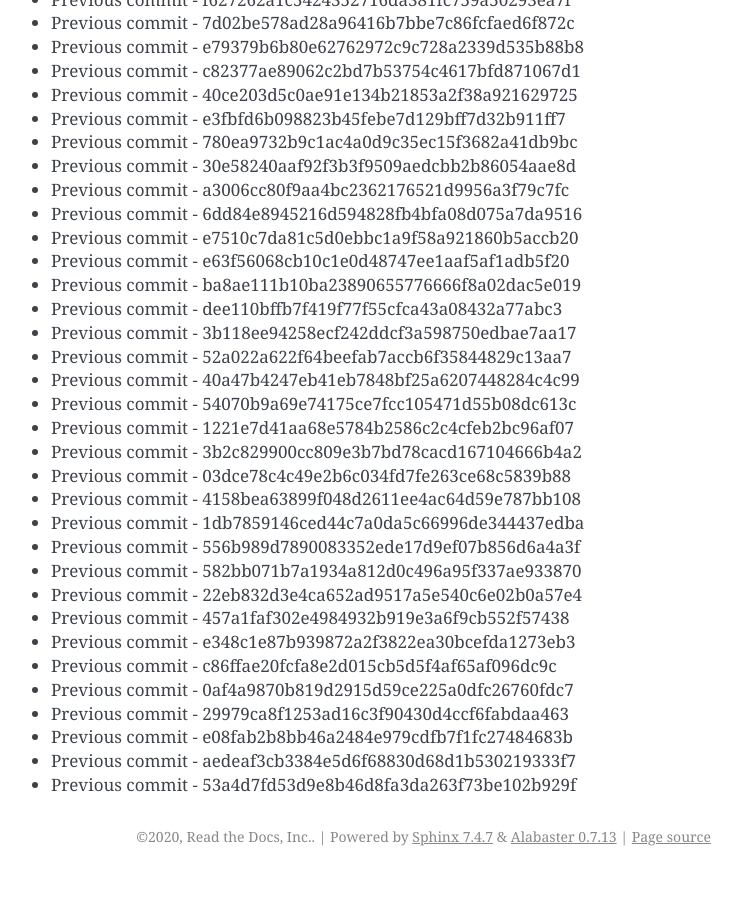
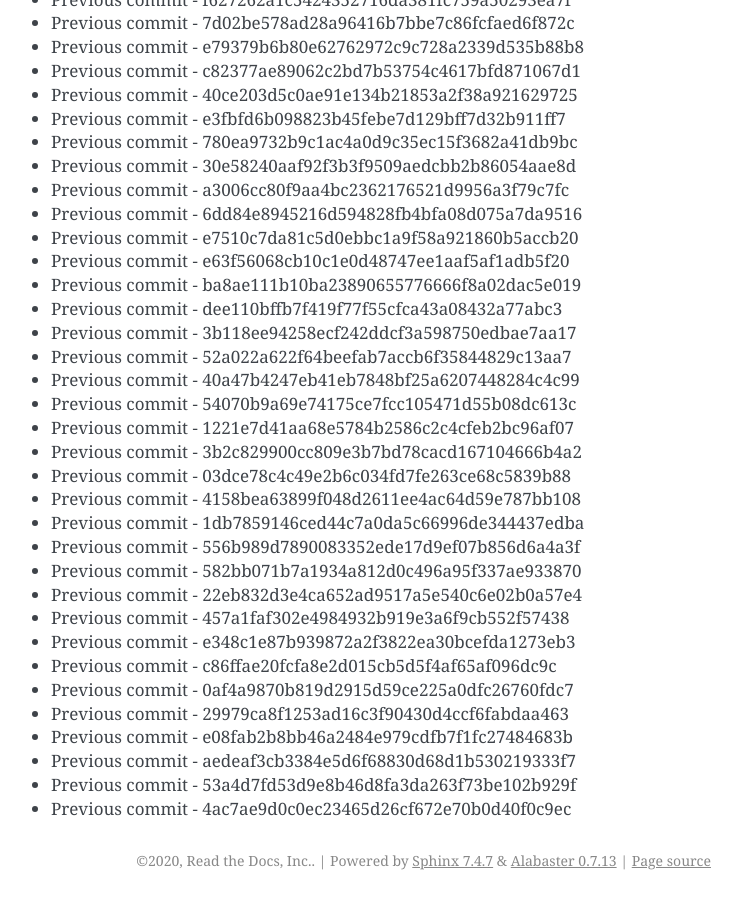
Before and after one commit to readthedocs/rtd-git-stresstest, a Sphinx documentation site: the page built from docs/updates.rst, in a window 1280 px wide and 900 px high, scrolled down 73046 px. Shown: the whole window, without its empty margins (399-1141 px from the left). Built offline with Sphinx 7.4.7, drawn with Linux system fonts in a browser that asks for light colours; before the commit the page ends 73922 px from its top, so only the background shows below that.

Commit message:
Generating commit from previous: 4ac7ae9d0c0ec23465d26cf672e70b0d40f0c9ec

```diff
--- a/docs/updates.rst
+++ b/docs/updates.rst
@@ -3101,3 +3101,4 @@ It can be tested for any performance characteristics.
 * Previous commit - e08fab2b8bb46a2484e979cdfb7f1fc27484683b
 * Previous commit - aedeaf3cb3384e5d6f68830d68d1b530219333f7
 * Previous commit - 53a4d7fd53d9e8b46d8fa3da263f73be102b929f
+* Previous commit - 4ac7ae9d0c0ec23465d26cf672e70b0d40f0c9ec
```
